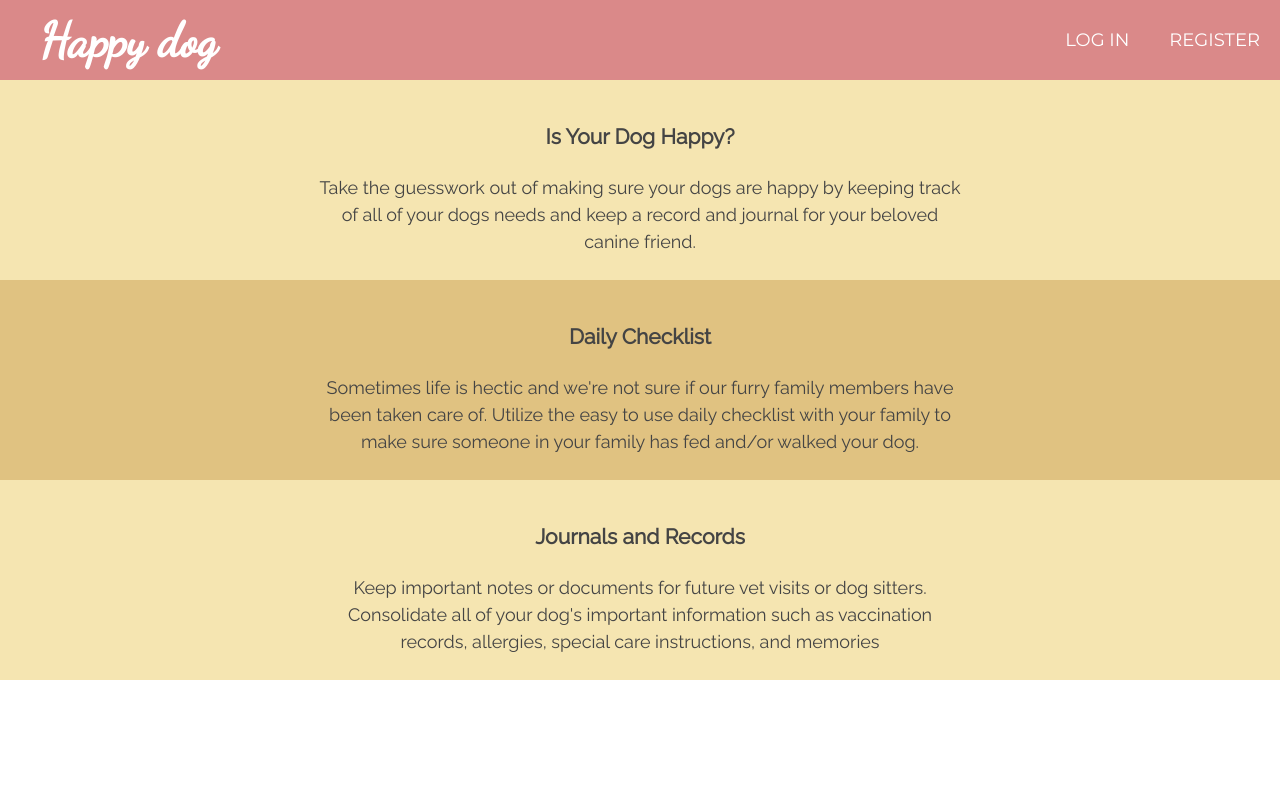
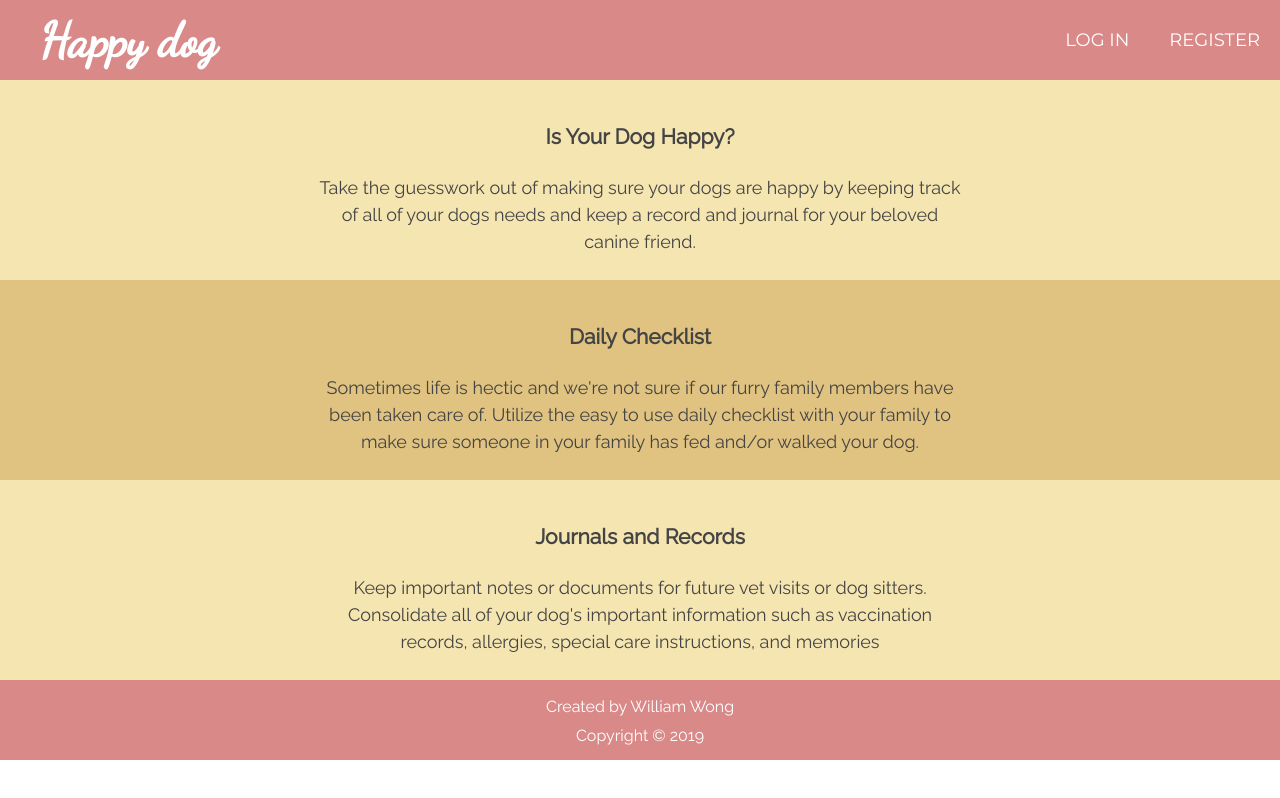
Before and after one commit to dc5will/happydog-client, a React (Create React App) app: page / in a window 1280 px wide. Built offline with nearby package versions, Linux system fonts and the light colour scheme; no server answers.

Commit message:
added footer and some styling

```diff
--- /dev/null
+++ b/src/components/Footer/Footer.css
@@ -0,0 +1,14 @@
+.footer {
+    display: flex;
+    height: 80px;
+    align-items: row;
+    justify-content: center;
+    background-color: rgb(218, 137, 137);
+    color: white;
+    padding-top: 10px;
+}
+
+.footer p {
+    font-size: 16px;
+    margin-top: 5px;
+}
--- /dev/null
+++ b/src/components/Footer/Footer.js
@@ -0,0 +1,18 @@
+import React, { Component } from "react";
+import "./Footer.css";
+
+export default class Footer extends Component {
+  render() {
+    return (
+      <footer className="footer">
+        <div className="footer_brand-container">
+          <p className="footer_author-text">Created by William Wong</p>
+          <div className="footer_social-media" />
+          <div className="copyright-text">
+            <p>Copyright &copy; 2019</p>
+          </div>
+        </div>
+      </footer>
+    );
+  }
+}
--- a/src/components/LandingPage/LandingPage.js
+++ b/src/components/LandingPage/LandingPage.js
@@ -1,6 +1,7 @@
 import React, { Component } from "react";
 import "./LandingPage.css";
 import Header from "../../components/Header/Header";
+import Footer from '../../components/Footer/Footer';
 
 export default class LandingPage extends Component {
   render() {
@@ -41,6 +42,7 @@ export default class LandingPage extends Component {
             </p>
           </header>
         </section>
+        <Footer />
       </>
     );
   }
--- /dev/null
+++ b/src/components/Login/Login.css
@@ -0,0 +1,3 @@
+.loginForm {
+    margin-bottom: 30px;
+}
--- a/src/components/Login/Login.js
+++ b/src/components/Login/Login.js
@@ -5,6 +5,8 @@ import TokenService from "../../services/token-service";
 import NotesContext from "../../contexts/NotesContext";
 import Header from "../../components/Header/Header";
 import { Input, Button, Section } from "../../components/Utils/Utils";
+import Footer from '../../components/Footer/Footer'
+import './Login.css'
 
 class Login extends Component {
   static defaultProps = {
@@ -44,7 +46,7 @@ class Login extends Component {
         <Section className="LoginPage">
           <h2>Welcome back!</h2>
           <h3>Please log in below:</h3>
-          <form className="LoginForm" onSubmit={this.handleSubmitJwtAuth}>
+          <form className="loginForm" onSubmit={this.handleSubmitJwtAuth}>
             <div role="alert">{error && <p className="red">{error}</p>}</div>
             <div className="user_name">
               <label htmlFor="LoginForm__user_name">User name</label>
@@ -62,6 +64,7 @@ class Login extends Component {
             <Button type="submit">Login</Button>
           </form>
         </Section>
+        <Footer />
       </>
     );
   }
--- a/src/components/ViewNotes/ViewNotes.js
+++ b/src/components/ViewNotes/ViewNotes.js
@@ -5,6 +5,7 @@ import { Link } from "react-router-dom";
 import Header from "../../components/Header/Header";
 import Checklist from "../../components/Checklist/Checklist";
 import { Button, Section } from '../../components/Utils/Utils';
+import Footer from '../../components/Footer/Footer';
 
 export default class ViewNotes extends Component {
   state = {
@@ -36,6 +37,7 @@ export default class ViewNotes extends Component {
             <Button>Add Note</Button>
           </Link>
         </Section>
+        <Footer />
       </React.Fragment>
     );
   }
```
